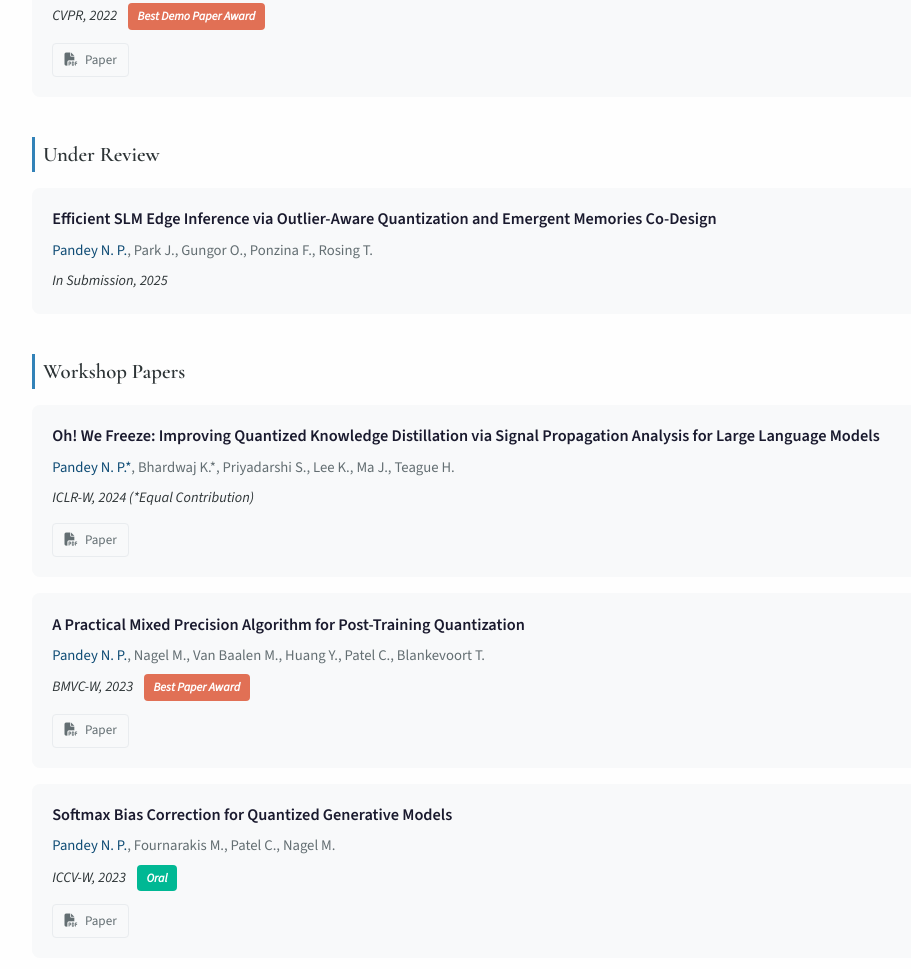
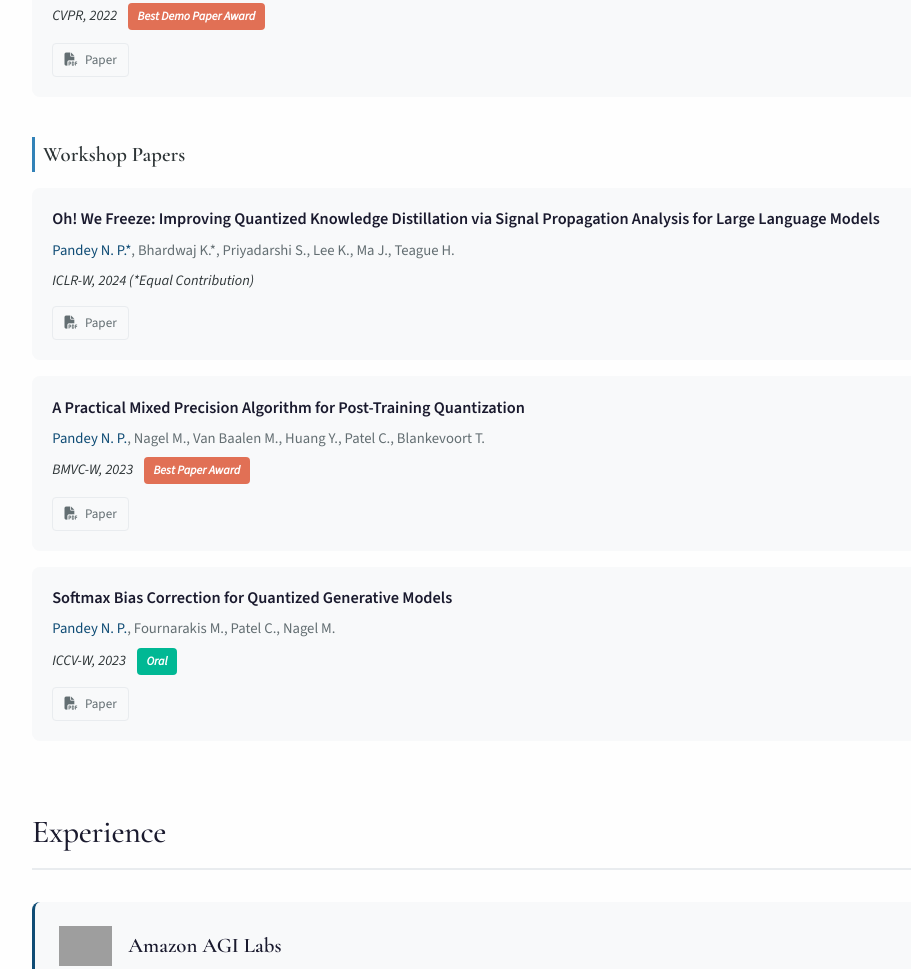
Before and after one commit to nppandey1211/nppandey1211.github.io, a plain HTML site: page index.html in a window 1280 px wide. Shown: the part 2359-3328 px from the top of the page, without its empty margins (90-1001 px from the left). Drawn offline with nearby package versions, Linux system fonts and the light colour scheme; grey boxes are pictures that could not be loaded; some icons are missing.

Commit message:
Update index.html
updated publication list

```diff
--- a/index.html
+++ b/index.html
@@ -877,18 +877,6 @@
             </div>
 
             <div class="pub-category">
-                <h3 class="pub-category-title">Under Review</h3>
-
-                <div class="publication">
-                    <div class="pub-title">Efficient SLM Edge Inference via Outlier-Aware Quantization and Emergent Memories Co-Design</div>
-                    <div class="pub-authors">
-                        <span class="me">Pandey N. P.</span>, Park J., Gungor O., Ponzina F., Rosing T.
-                    </div>
-                    <div class="pub-venue">In Submission, 2025</div>
-                </div>
-            </div>
-
-            <div class="pub-category">
                 <h3 class="pub-category-title">Workshop Papers</h3>
 
                 <div class="publication">
```
